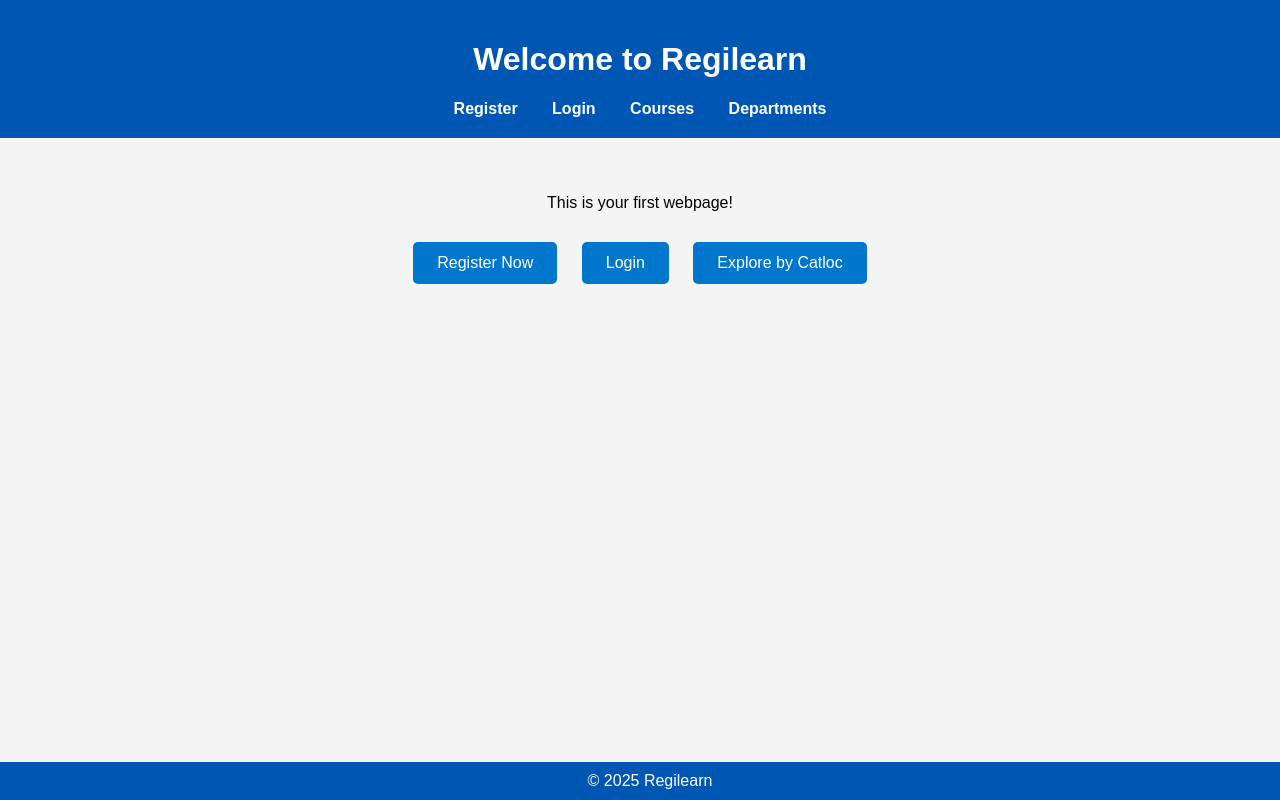
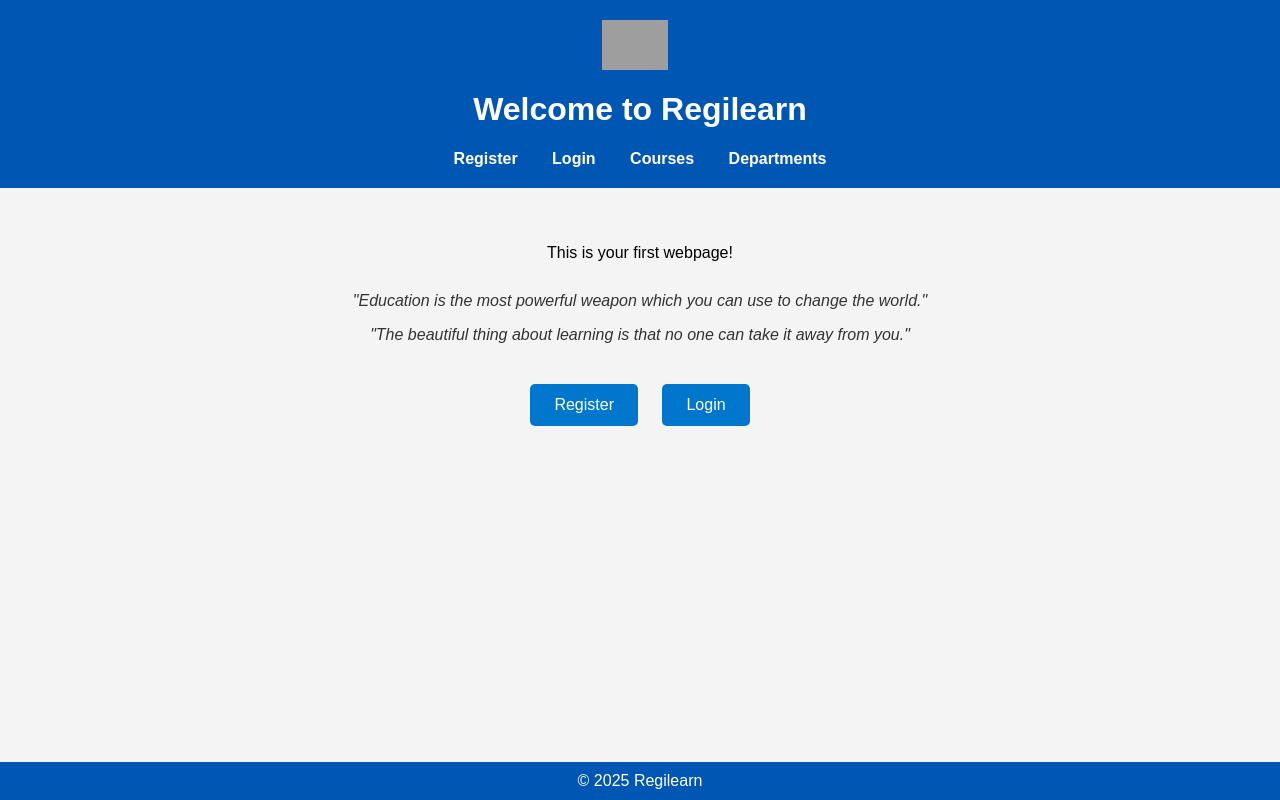
Before and after one commit to gag-ana/Student-Course-Registration, a Flask app: page / in a window 1280 px wide. Run offline with Flask 3, Linux system fonts and the light colour scheme; grey boxes are pictures that could not be loaded.

```diff
--- a/templates/index.html
+++ b/templates/index.html
@@ -11,12 +11,21 @@
       margin: 0;
       padding: 0;
       text-align: center;
+      display: flex;
+      flex-direction: column;
+      min-height: 100vh;
     }
 
     header {
       background-color: #0056b3;
       color: white;
       padding: 20px;
+    }
+
+    header img {
+      height: 50px;
+      vertical-align: middle;
+      margin-right: 10px;
     }
 
     nav {
@@ -35,7 +44,15 @@
     }
 
     main {
+      flex: 1;
       padding: 40px 20px;
+    }
+
+    .quotes {
+      font-style: italic;
+      margin: 30px auto;
+      max-width: 600px;
+      color: #333;
     }
 
     .action-buttons {
@@ -61,30 +78,33 @@
       background-color: #0056b3;
       color: white;
       padding: 10px;
-      position: fixed;
-      bottom: 0;
-      width: 100%;
+      text-align: center;
     }
   </style>
 </head>
 <body>
   <header>
+    <img src="{{ url_for('static', filename='logo.png') }}" alt="Regilearn Logo">
     <h1>Welcome to Regilearn</h1>
     <nav>
-      <a href="/register">Register</a>
-      <a href="/login">Login</a>
-      <a href="/courses">Courses</a>
-      <a href="/departments">Departments</a>
+      <a href="{{ url_for('register') }}">Register</a>
+      <a href="{{ url_for('login') }}">Login</a>
+      <a href="{{ url_for('courses') }}">Courses</a>
+      <a href="{{ url_for('departments') }}">Departments</a>
     </nav>
   </header>
 
   <main>
     <p>This is your first webpage!</p>
 
+    <div class="quotes">
+      <p>"Education is the most powerful weapon which you can use to change the world."</p>
+      <p>"The beautiful thing about learning is that no one can take it away from you."</p>
+    </div>
+
     <div class="action-buttons">
-      <a href="/register">Register Now</a>
-      <a href="/login">Login</a>
-      <a href="/catloc">Explore by Catloc</a>
+      <a href="{{ url_for('register') }}">Register</a>
+      <a href="{{ url_for('login') }}">Login</a>
     </div>
   </main>
 
```
